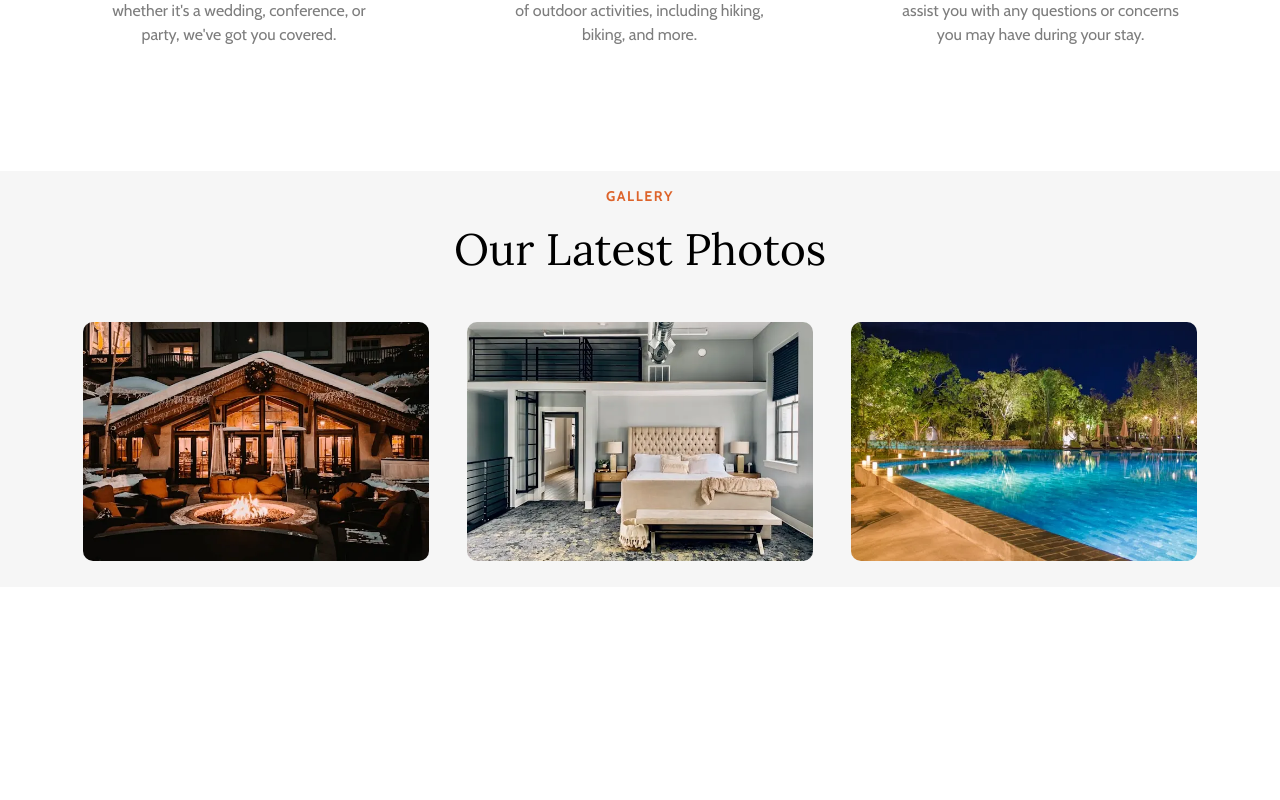
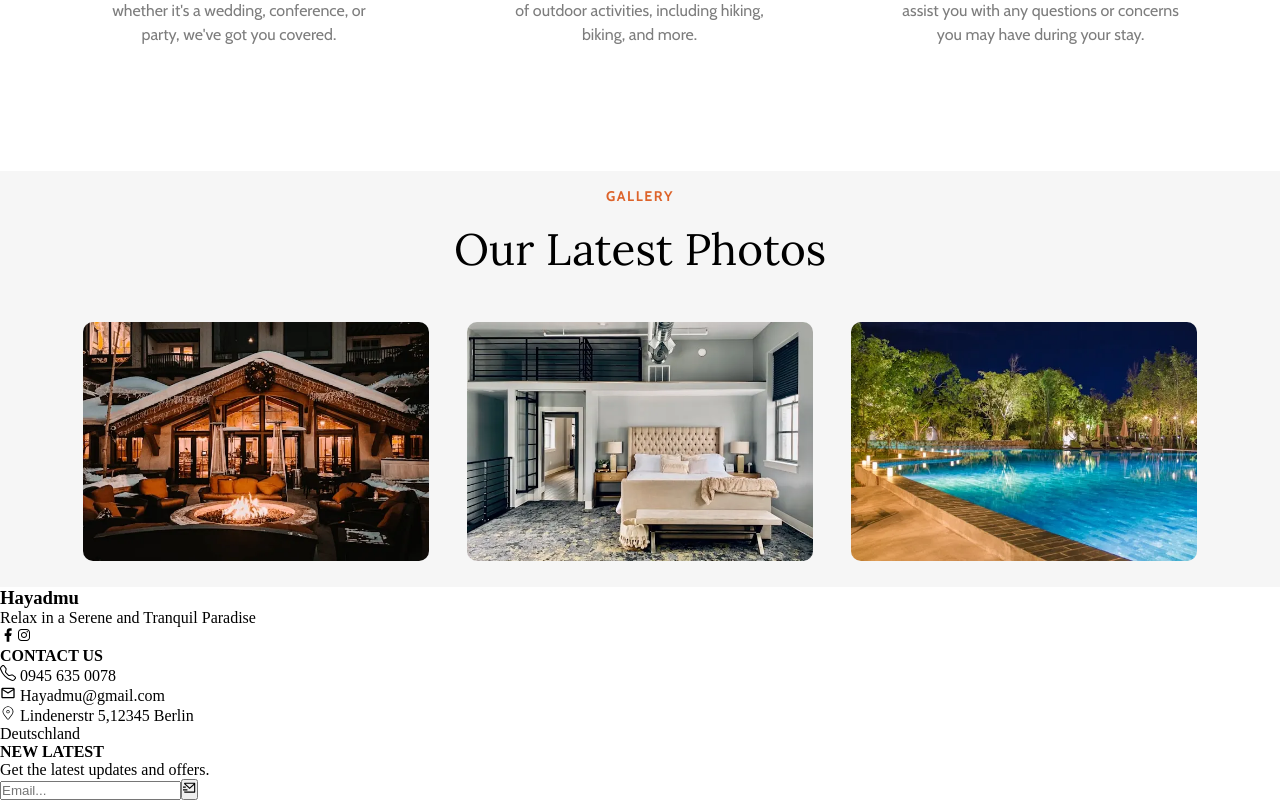
Before and after one commit to mkamburdev/Hotel-Resort-Project, a React (Vite) app: page / in a window 1280 px wide. Shown: the part 3050-3850 px from the top of the page. Before the commit the page ends 3637 px from the top, so only its background shows below. Built offline with nearby package versions, Linux system fonts and the light colour scheme.

Commit message:
HTML text und die Icons wurden beim fotter hinzugefügt .Der CSS für den footer bereich wurde noch nicht erstellt.

```diff
--- a/package.json
+++ b/package.json
@@ -16,7 +16,8 @@
     "@fortawesome/free-solid-svg-icons": "^6.5.2",
     "@fortawesome/react-fontawesome": "^0.2.2",
     "react": "^18.2.0",
-    "react-dom": "^18.2.0"
+    "react-dom": "^18.2.0",
+    "react-icons": "^5.2.1"
   },
   "devDependencies": {
     "@types/react": "^18.2.66",
--- a/src/App.jsx
+++ b/src/App.jsx
@@ -5,6 +5,9 @@ import AboutUs from './components/AboutUs'
 import Services from './components/Services'
 import Gallery from './components/Gallery'
 import ParallaxRooms from './components/ParallaxRooms'
+import Footer from './components/Footer'
+
+
 
 
 function App() {
@@ -16,6 +19,7 @@ function App() {
       <ParallaxRooms/>
       <Services />
       <Gallery/>
+      <Footer />
     </>
   )
 }
--- /dev/null
+++ b/src/components/Footer.jsx
@@ -0,0 +1,38 @@
+import React from 'react'
+import { RiFacebookFill } from "react-icons/ri";
+import { IoLogoInstagram } from "react-icons/io";
+import { BsTelephone } from "react-icons/bs";
+import { MdOutlineMail } from "react-icons/md";
+import { CiLocationOn } from "react-icons/ci";
+import { RiMailSendLine } from "react-icons/ri";
+
+function Footer() {
+    return (
+        <>  <footer className='footer'>
+            <div className='footer-container_1'><h3>Hayadmu</h3>
+                <p>Relax in a Serene and Tranquil Paradise</p>
+                <p>< RiFacebookFill /><IoLogoInstagram /></p> </div>
+                <div className='footer-container_2'>
+                    <h4 className='contacttext'>CONTACT US</h4>
+                    <p><BsTelephone /> 0945 635 0078</p>
+                    <p><MdOutlineMail /> Hayadmu@gmail.com</p>
+                    <p><CiLocationOn /> Lindenerstr 5,12345 Berlin <p className='land'>Deutschland</p>  </p>
+
+
+                </div>
+                <div className='footer-container_3'>
+                <h4 className='newlatesttext'>NEW LATEST</h4>
+                <p>Get the latest updates and offers.</p>
+                <form >
+                 <input type="email" name="email" id="email" placeholder='Email...' /><button><RiMailSendLine /></button>
+                </form>
+
+                </div>
+
+
+        </footer>   </>
+
+    )
+}
+
+export default Footer
```
Also changed, not shown: 1 other file (tests, documents, lock files or other folders).
